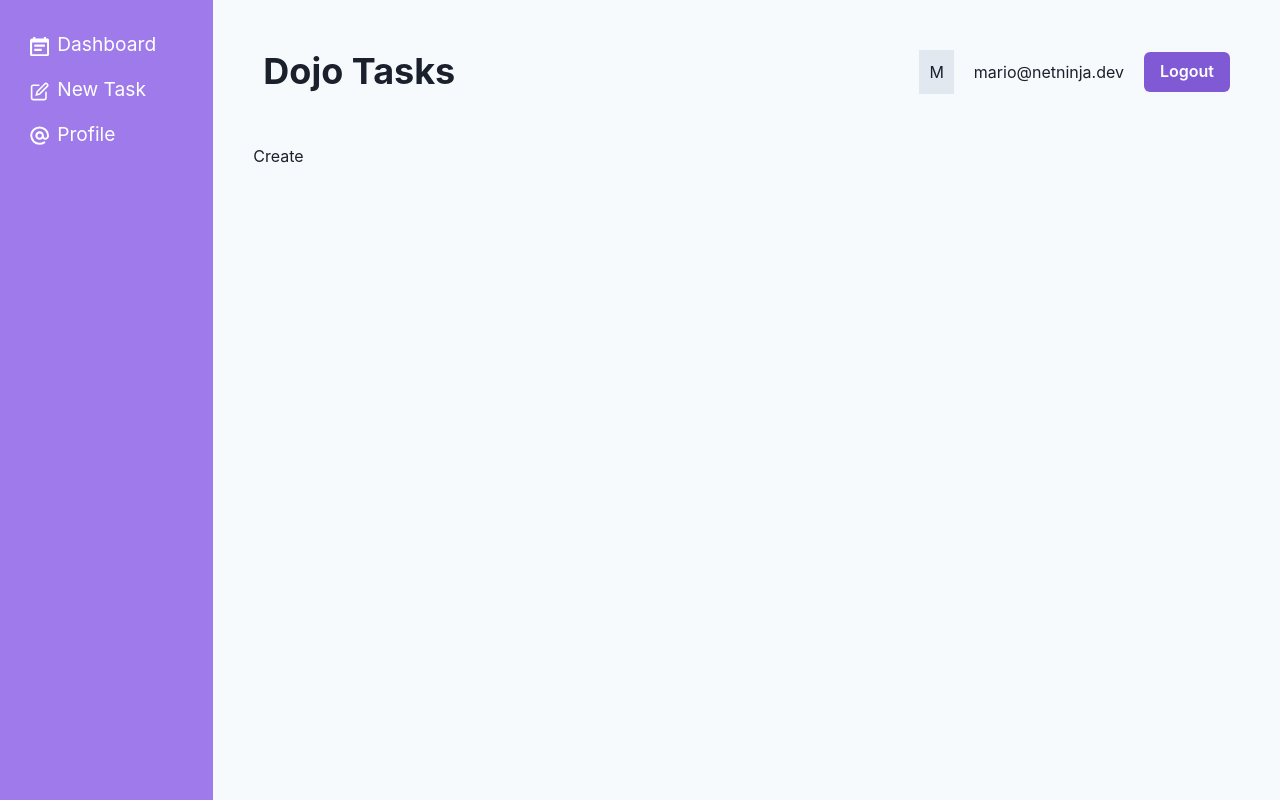
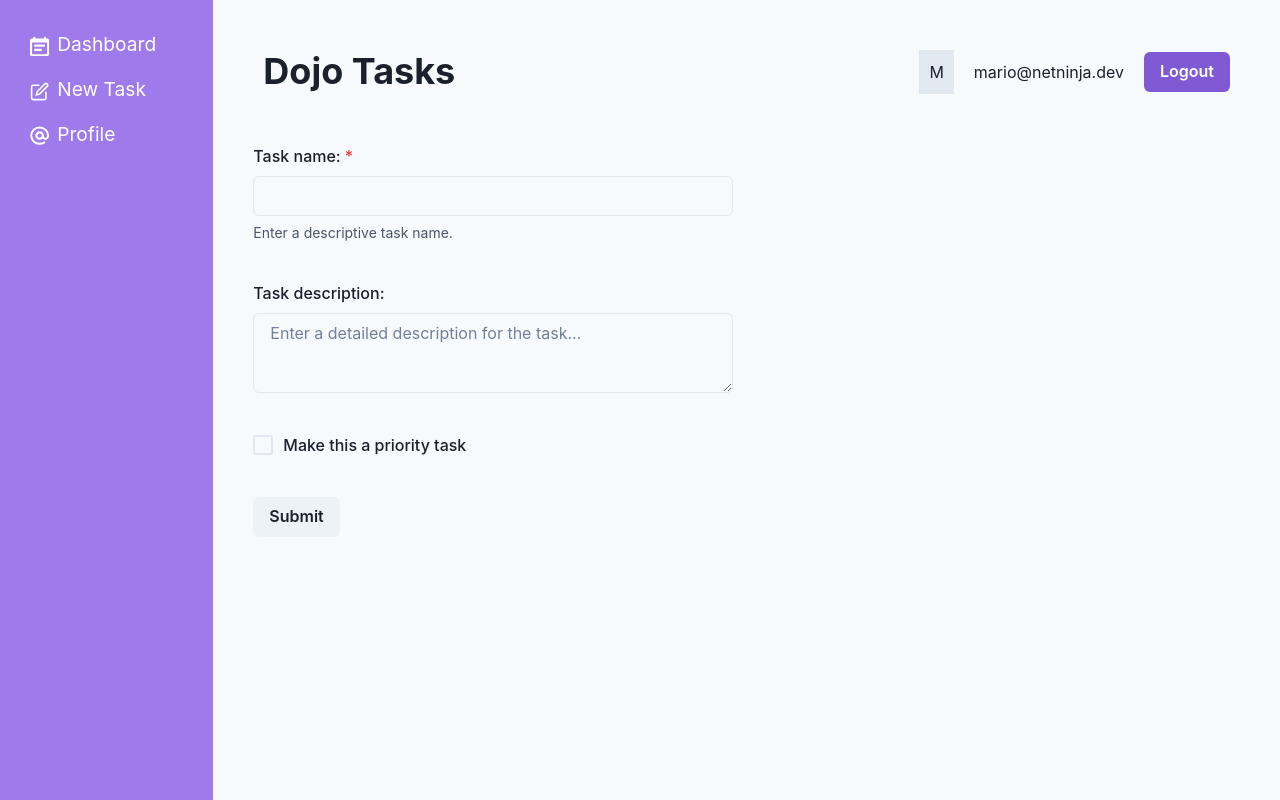
Before and after one commit to katja-roehlig/exploring-chakra-ui, a React (Vite) app: page /create in a window 1280 px wide. Built offline with nearby package versions, Linux system fonts and the light colour scheme.

Commit message:
feat: add form elements

```diff
--- a/src/App.jsx
+++ b/src/App.jsx
@@ -8,7 +8,7 @@ import {
 // layouts and pages
 import RootLayout from "./layouts/RootLayout";
 import Dashboard, { tasksLoader } from "./pages/Dashboard";
-import Create from "./pages/Create";
+import Create, { createAction } from "./pages/Create";
 import Profile from "./pages/Profile";
 
 // router and routes
@@ -16,7 +16,7 @@ const router = createBrowserRouter(
   createRoutesFromElements(
     <Route path="/" element={<RootLayout />}>
       <Route index element={<Dashboard />} loader={tasksLoader} />
-      <Route path="create" element={<Create />} />
+      <Route path="create" element={<Create />} action={createAction} />
       <Route path="profile" element={<Profile />} />
     </Route>
   )
--- a/src/pages/Create.jsx
+++ b/src/pages/Create.jsx
@@ -1,5 +1,56 @@
+import {
+  Box,
+  Button,
+  Checkbox,
+  FormControl,
+  FormHelperText,
+  FormLabel,
+  Input,
+  Textarea,
+} from "@chakra-ui/react";
+import { Form, redirect } from "react-router-dom";
+
 export default function Create() {
   return (
-    <div>Create</div>
-  )
+    <Box maxW="480px">
+      <Form method="post" action="/create">
+        <FormControl isRequired mb="40px">
+          <FormLabel>Task name:</FormLabel>
+          <Input type="text" name="title" />
+          <FormHelperText>Enter a descriptive task name.</FormHelperText>
+        </FormControl>
+
+        <FormControl>
+          <FormLabel>Task description:</FormLabel>
+          <Textarea
+            placeholder="Enter a detailed description for the task..."
+            name="description"
+          />
+        </FormControl>
+
+        <FormControl display="flex" alignItems="center" my="40px">
+          <Checkbox name="isPriority" size="lg" colorScheme="purple" />
+          <FormLabel ml="10px" mb="0">
+            Make this a priority task
+          </FormLabel>
+        </FormControl>
+
+        <Button type="submit">Submit</Button>
+      </Form>
+    </Box>
+  );
 }
+
+export const createAction = async ({ request }) => {
+  const data = await request.formData();
+
+  const task = {
+    title: data.get("title"),
+    description: data.get("description"),
+    isPriority: data.get("isPriority") === "",
+  };
+
+  console.log(task);
+
+  return redirect("/");
+};
```
